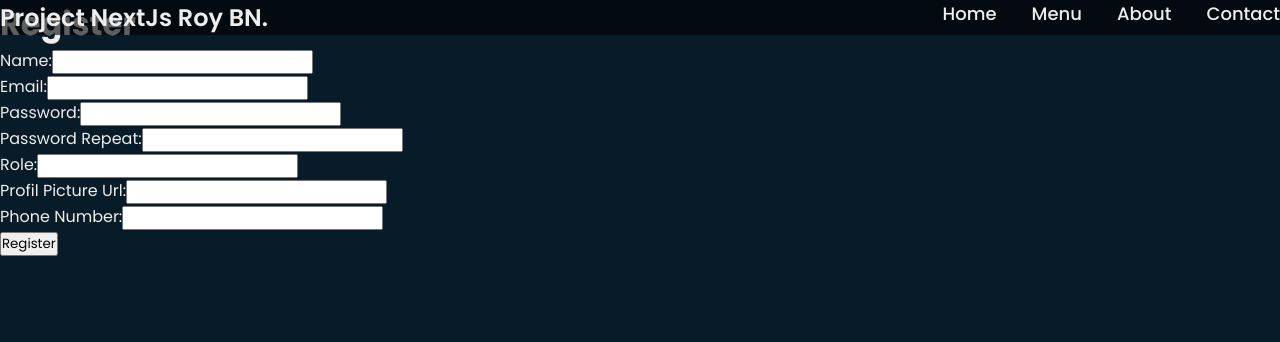
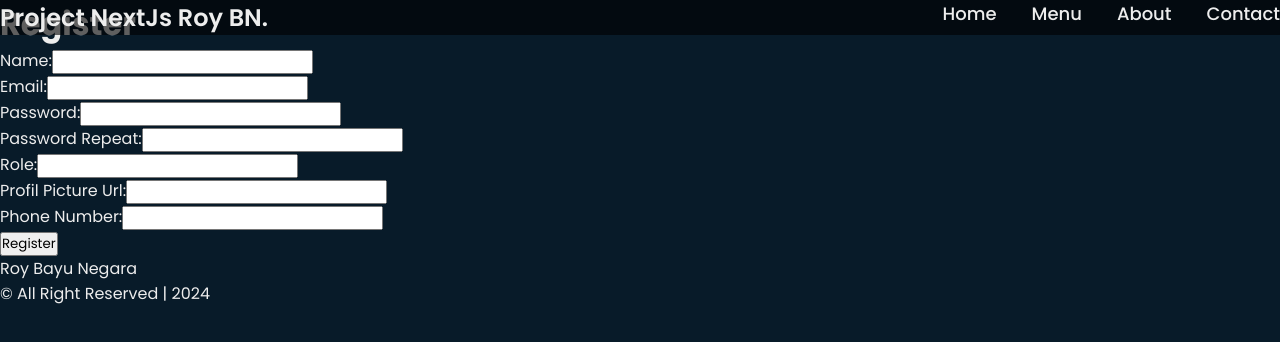
Before and after one commit to roynegara/Final-Project-RoyBayuNegara-Travel-Next, a Next.js app: page /authentication/register in a window 1280 px wide. Shown: the top 342 px of the page. Built offline with nearby package versions, Linux system fonts and the light colour scheme.

Commit message:
add Footer

```diff
--- /dev/null
+++ b/src/components/Footer.js
@@ -0,0 +1,8 @@
+export default function Footer() {
+  return (
+    <footer className="footer">
+      <p>Roy Bayu Negara</p>
+      <p> &copy; All Right Reserved | 2024</p>
+    </footer>
+  );
+}
--- a/src/layout/TravelLayout.js
+++ b/src/layout/TravelLayout.js
@@ -1,10 +1,12 @@
 import Navbar from "@/components/Navbar";
+import Footer from "@/components/Footer";
 
 export default function TravelLayout({ children }) {
     return (
         <div>
             <Navbar />
             <main>{children}</main>
+            <Footer />
         </div>
     );
 }
```
